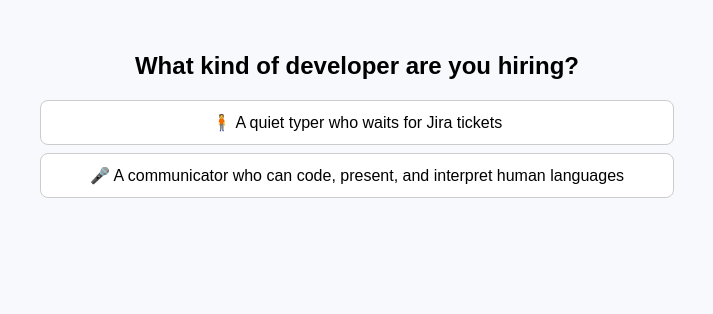
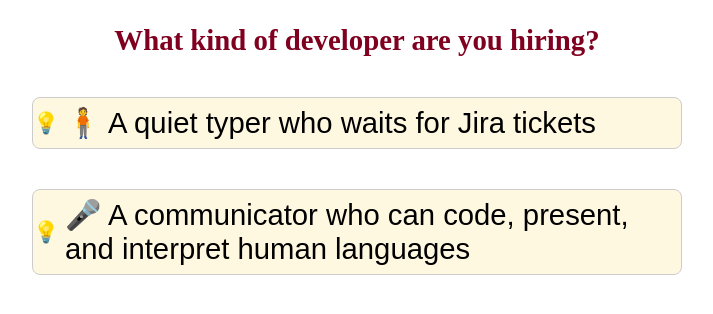
Before and after one commit to andresk-en-fr-de/Should-You-Interview-Andre, a React (Create React App) app: page / in a window 1280 px wide. Shown: the top 314 px of the page, without its empty margins (283-996 px from the left). Built offline with nearby package versions, Linux system fonts and the light colour scheme.

Commit message:
Update styles.css

```diff
--- a/src/styles.css
+++ b/src/styles.css
@@ -1,61 +1,111 @@
-body {
-  font-family: 'Arial', sans-serif;
-  background-color: #f7f9fc;
-  margin: 0;
-  padding: 2rem;
+.App {
+  font-family: sans-serif;
   text-align: center;
+}
+button {
+  font-size: 1.2rem;
+  padding: 0.6rem 1.2rem;
+  margin: 0.5rem;
+  border: none;
+  border-radius: 8px;
+  background-color: #4caf50; /* green */
+  color: white;
+  font-weight: bold;
+  cursor: pointer;
+  transition: all 0.2s ease-in-out;
+}
+
+button:hover:not(:disabled) {
+  transform: scale(1.2);
+  background-color: #388e3c; /* darker green on hover */
+  box-shadow: 0 4px 12px rgba(0, 0, 0, 0.2);
+}
+
+button:disabled {
+  background-color: #ccc;
+  cursor: not-allowed;
 }
 
 h2 {
-  font-size: 1.5rem;
+  font-family: "Chewy", cursive;
+  font-size: 1.8rem;
+  margin-bottom: 1rem;
+  color: #800020;
+}
+.answer-option {
+  font-family: "Chewy", sans-serif;
+  font-size: 1.83rem;
+  background-color: #fff8e1;
+  cursor: pointer;
+  padding: 0.5rem 1rem;
+  border-radius: 8px;
+  margin: 2.5rem auto;
+  border: 1px solid #ccc;
+  transition: all 0.2s ease-in-out;
+  max-width: 600px;
+  width: 90%;
+  text-align: left;
 }
 
+.answer-option:hover {
+  transform: scale(1.03);
+}
+
+.answer-option.correct {
+  background-color: #c0f0aa;
+}
+
+.answer-option.wrong {
+  background-color: #f8bcbc;
+}
 ul {
-  list-style: none;
-  padding: 0;
+  list-style: none; /* remove default bullets */
+  padding-left: 0;
+}
+ul {
+  list-style: none; /* remove default bullets */
+  padding-left: 0;
 }
 
 .answer-option {
-  background-color: #fff;
-  padding: 0.75rem 1rem;
-  margin: 0.5rem auto;
-  max-width: 600px;
-  border: 1px solid #ccc;
-  border-radius: 8px;
-  cursor: pointer;
-  transition: transform 0.2s ease;
+  position: relative;
+  padding-left: 2rem; /* make room for custom bullet */
 }
 
-.answer-option:hover {
-  transform: scale(1.02);
+.answer-option::before {
+  content: "💡"; /* or 💡, ✔️, 🎯 */
+  position: absolute;
+  left: 0;
+  top: 50%;
+  transform: translateY(-50%);
+  font-size: 1.3rem;
+}
+.final-screen {
+  background: #fffef5;
+  padding: 2rem;
+  border-radius: 12px;
+  box-shadow: 0 0 10px rgba(0, 0, 0, 0.1);
+  margin-bottom: 2rem;
 }
 
-.correct {
-  background-color: #c8f7c5;
-}
-
-.wrong {
-  background-color: #f8c5c5;
-}
-
-button {
-  margin-top: 1rem;
-  padding: 0.5rem 1.25rem;
-  font-size: 1rem;
-  border: none;
-  border-radius: 8px;
-  cursor: pointer;
-  background-color: #007acc;
-  color: white;
-}
-
-button:hover {
-  background-color: #005fa3;
+.final-message {
+  font-size: 1.2rem;
+  font-weight: bold;
+  color: #004d40;
+  margin: 1rem 0;
 }
 
 .thank-you {
-  margin-top: 2rem;
   font-style: italic;
+  font-size: 1.14rem;
+  color: #070b41;
+}
+.score-line {
   font-size: 1.1rem;
-  color: #444;
+  color: #000000;
+  margin: 1rem 0;
+  background-color: #e8f5e9;
+  padding: 0.5rem 0.41rem;
+  border-radius: 8px;
+  display: inline-block;
 }
```
